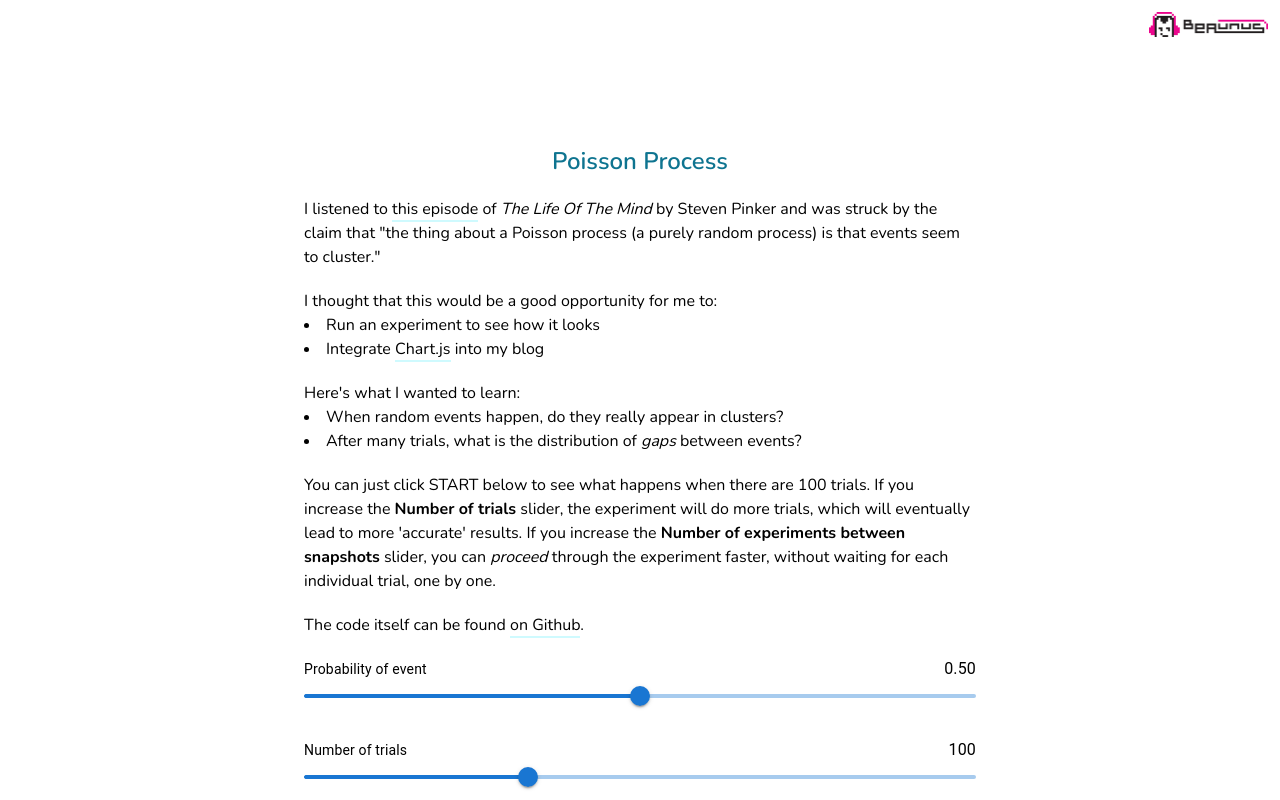
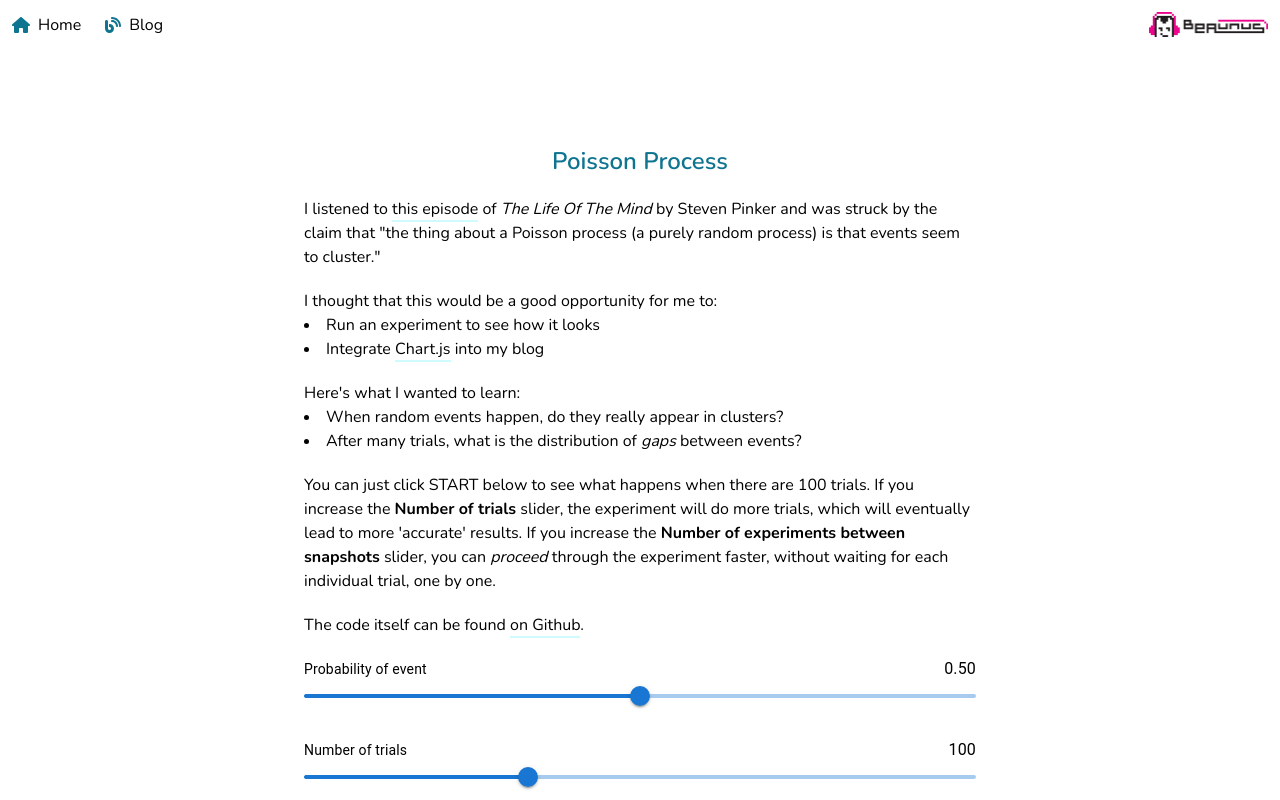
Before and after one commit to beaunus/beaunus.com, a Next.js app: page /blog/poisson in a window 1280 px wide. Shown: the top 800 px of the page. Built offline with nearby package versions, Linux system fonts and the light colour scheme.

Commit message:
feature: activate blog

```diff
--- a/components/Header.tsx
+++ b/components/Header.tsx
@@ -8,7 +8,6 @@ import * as Logos from "../images/logos";
 
 export const Header: React.FC = () => (
   <header className="flex justify-between items-center p-3 mb-8">
-    {process.env.NEXT_PUBLIC_FEATURE_BLOG === "true" ? (
     <div className="flex flex-wrap gap-6">
       <Link href="/">
         <div className="flex gap-2 items-center">
@@ -23,9 +22,6 @@ export const Header: React.FC = () => (
         </div>
       </Link>
     </div>
-    ) : (
-      <div />
-    )}
     <Image
       alt="Beaunus Logo"
       height={25}
```
Lines whose indentation alone changed are shown as unchanged.
